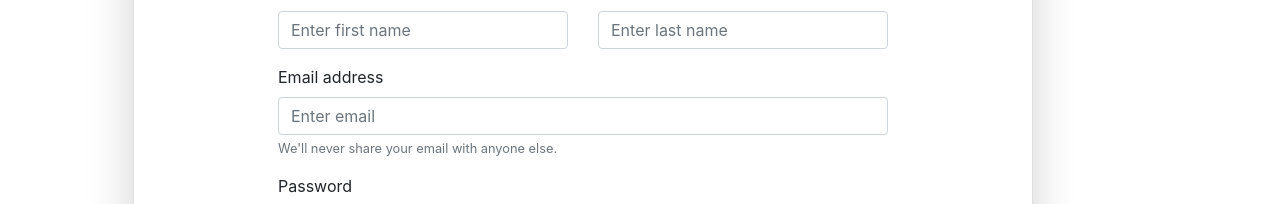
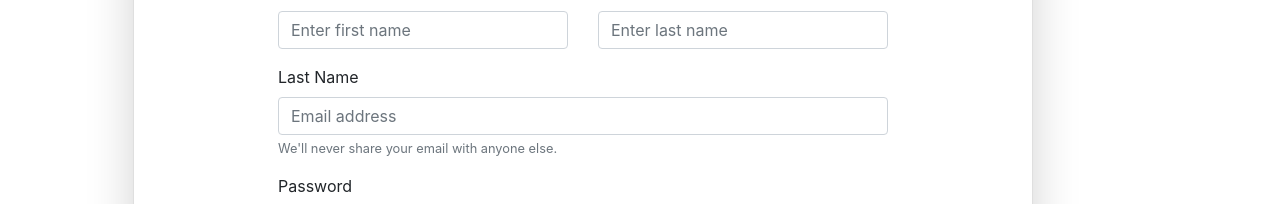
Before and after one commit to Mpriyal/webapp-maker-frontend, a React (Create React App) app: page /register in a window 1280 px wide. Shown: the part 388-592 px from the top of the page. Built offline with nearby package versions, Linux system fonts and the light colour scheme.

Commit message:
Refoctoring register page

```diff
--- /dev/null
+++ b/src/Services/userService.js
@@ -0,0 +1,6 @@
+import axios from "axios";
+
+const registerUser = async (userData) => {
+   return axios.post('http://localhost:4000/api/register', userData);
+};
+export {registerUser }
--- a/src/components/Register.js
+++ b/src/components/Register.js
@@ -1,7 +1,18 @@
 import React, {Component} from 'react';
 import {Link} from "react-router-dom";
-import axios from 'axios';
+import { registerUser } from '../Services/userService'
 
+const Input = (values) => {
+    return (<div className="form-group">
+        <label htmlFor={values.id}>{values.name}</label>
+        <input
+            onChange={(e) => values.onChange(e.target.value)}
+            type={values.type} className="form-control" id={values.id}
+            placeholder={values.placeholder} />
+        {values.type === 'email'
+        && <small id="emailHelp" className="form-text text-muted">We'll never share your email with anyone else.</small>}
+    </div>)
+};
 class Register extends Component {
     constructor(props) {
         super(props);
@@ -27,68 +38,56 @@ class Register extends Component {
             phoneNo: 12345
         };
         try {
-            console.log(userData);
-            const user = await axios.post('http://localhost:4000/api/register', userData);
-            console.log('registration successful',user)
+            console.log('the state', this.state)
+            // const user = await registerUser(userData);
+            // if(user) {
+            //     this.props.history.push('/');
+            // }
         }
         catch (e) {
             alert('Not able to register')
         }
-        console.log(this.state);
     };
     render() {
         return (
-            <div className="login pt-5" style={{'height' : '100%'}}>
-                <div className={'container'}>
+            <div className="login pt-5 container" style={{'height' : '100%'}}>
                 <div className={'card p-5 m-5 shadow-lg'} style={{'maxWidth': '900px'}}>
                     <h1 className={'mx-5 px-5'}>Register</h1>
                     <form className={'m-5 p-5'}>
                         <div className={'row'}>
                             <div className={'col-6'}>
-                                    <div className="form-group">
-                                        <label htmlFor="first-name">First Name</label>
-                                        <input
-                                            onChange={(e) => this.setState({firstName: e.target.value})}
-                                            type="text" className="form-control" id="first-name"
-                                               placeholder="Enter first name" />
+                                <Input id='first-name'
+                                       name= 'First Name'
+                                       placeholder = 'Enter first name'
+                                       type='text'
+                                       onChange={(e) => this.setState({firstName: e})} />
+                            </div>
+                            <div className={'col-6'}>
+                                <Input id='last-name'
+                                       name= 'Last Name'
+                                       placeholder = 'Enter last name'
+                                       type='text'
+                                       onChange={(e) => this.setState({lastName: e})} />
                             </div>
                         </div>
-                                <div className={'col-6'}>
-                                    <div className="form-group">
-                                        <label htmlFor="last-name">Last Name</label>
-                                        <input
-                                            onChange={(e) => this.setState({lastName: e.target.value})}
-                                            type="text" className="form-control" id="last-name"
-                                               placeholder="Enter last name" />
-                                    </div>
-                                </div>
-                            </div>
-                            <div className="form-group">
-                                <label htmlFor="exampleInputEmail1">Email address</label>
-                                <input
-                                    onChange={(e) => this.setState({email: e.target.value})}
-                                    type="email" className="form-control" id="exampleInputEmail1"
-                                       placeholder="Enter email" />
-                                <small id="emailHelp" className="form-text text-muted">We'll never share your email with anyone else.</small>
-                            </div>
-                            <div className="form-group">
-                                <label htmlFor="exampleInputPassword1">Password</label>
-                                <input
-                                    onChange={(e) => this.setState({password: e.target.value})}
-                                    type="password" className="form-control" id="exampleInputPassword1"
-                                       placeholder="Password" />
-                            </div>
-                            <div className="form-group">
-                                <label htmlFor="exampleInputPassword2">Retype Password</label>
-                                <input
-                                    onChange={(e) => this.setState({confirmPassword: e.target.value})}
-                                    type="password" className="form-control" id="exampleInputPassword2"
-                                       placeholder="Re-type Password" />
-                            </div>
+                        <Input id='email'
+                               name= 'Last Name'
+                               placeholder = 'Email address'
+                               type='email'
+                               onChange={(e) => this.setState({email: e})} />
+                        <Input id='password'
+                               name= 'Password'
+                               placeholder = 'Password'
+                               type='password'
+                               onChange={(e) => this.setState({password: e})} />
+                        <Input id='retype-password'
+                               name= 'Retype Password'
+                               placeholder = 'Re-type Password'
+                               type='password'
+                               onChange={(e) => this.setState({confirmPassword: e})} />
                         <button onClick={this.handleRegister} type="submit" className="btn btn-primary mt-4">Submit</button>
                     </form>
                     <Link className={'mx-5 px-5'} to={'/login'}>Have an account? Login.</Link>
-                    </div>
                 </div>
             </div>
         );
--- a/src/utils/contants.js
+++ b/src/utils/contants.js
@@ -8,6 +8,7 @@ const canonical = {
         id: 1,
         name: 'Movies',
         attributes: [{
+            id: 1,
             name: 'Id',
             type: 'NUMBER',
             validations: [{
```
Lines whose indentation alone changed are shown as unchanged.
